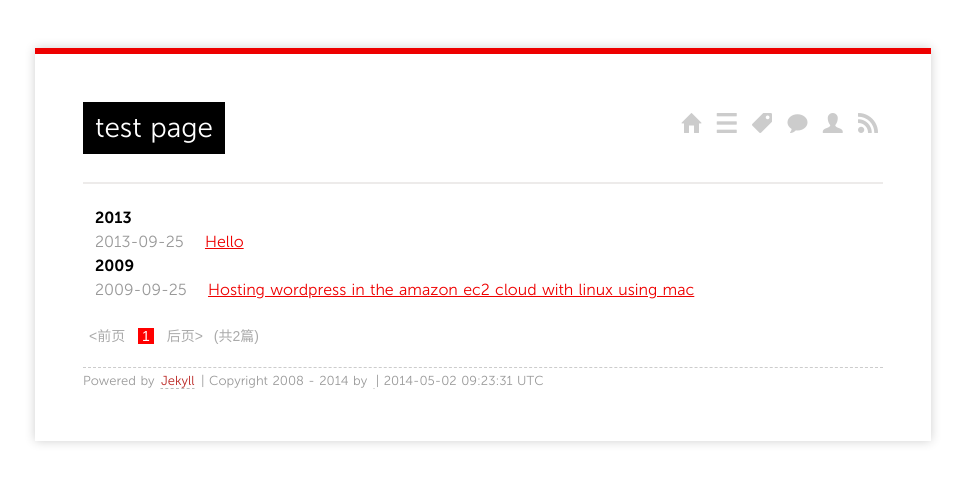
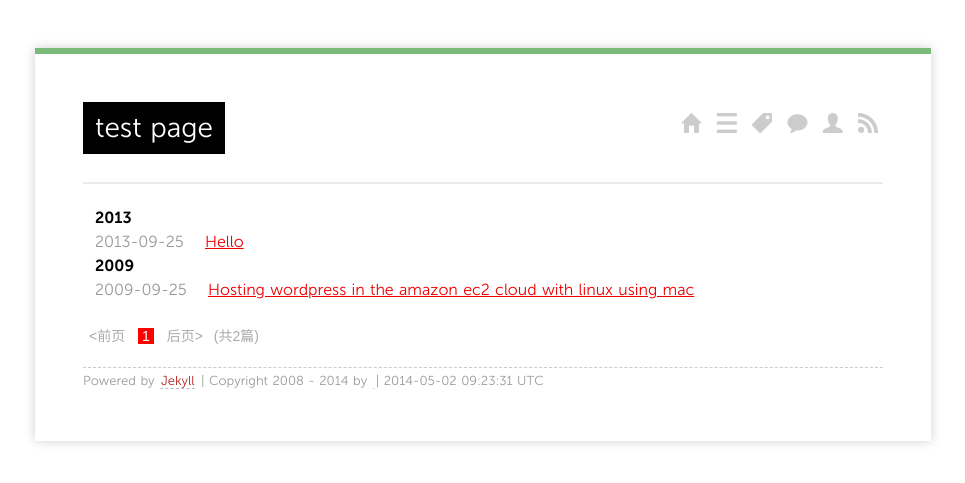
Before and after one commit to maintiendrai/louisa, a Jekyll site: the page built from index.html, in a window 1280 px wide. Shown: the top 483 px of the page, without its empty margins (157-1122 px from the left). Built offline with Jekyll 4.4.1, drawn with Linux system fonts in a browser that asks for light colours; Markdown is read by kramdown in place of the engine named in the settings; the list of posts is cut into pages by our own code.

Commit message:
css change color

```diff
--- a/media/css/screen.css
+++ b/media/css/screen.css
@@ -76,7 +76,7 @@ body>div {
     -moz-box-shadow: 0 0 10px 0 #cfcfcf;
     -webkit-box-shadow: 0 0 10px 0 #cfcfcf;
     box-shadow: 0 0 10px 0 #cfcfcf;
-    border-top: 6px solid #EE0000;
+    border-top: 6px solid #7ABA7A;
 }
 h1 {
     font-size: 28px;
```
